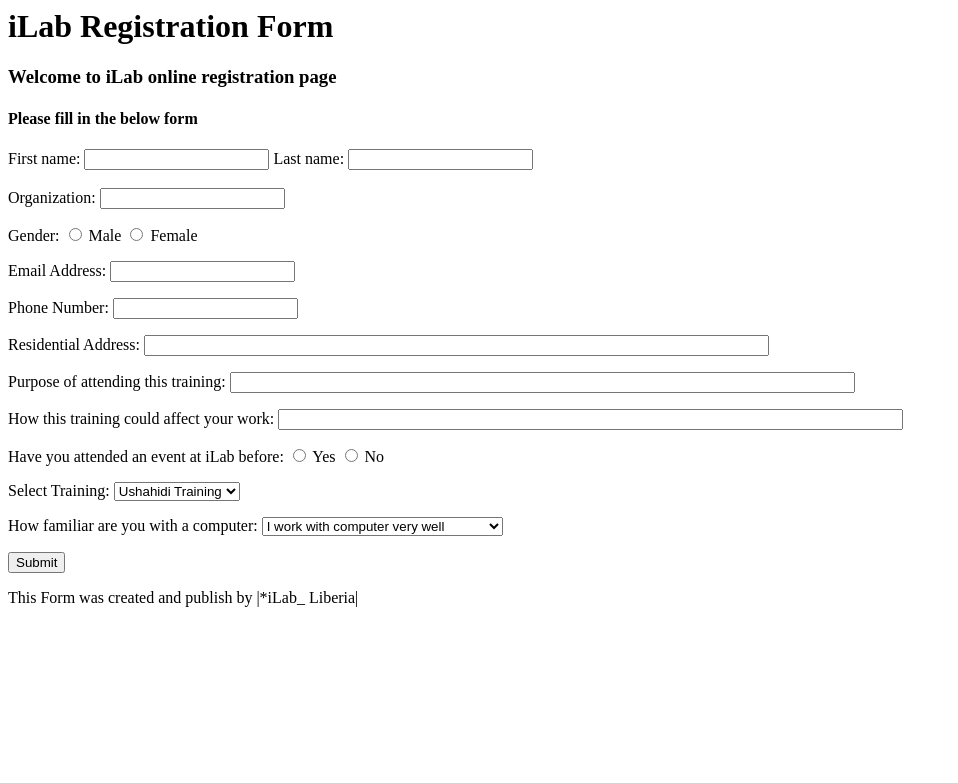
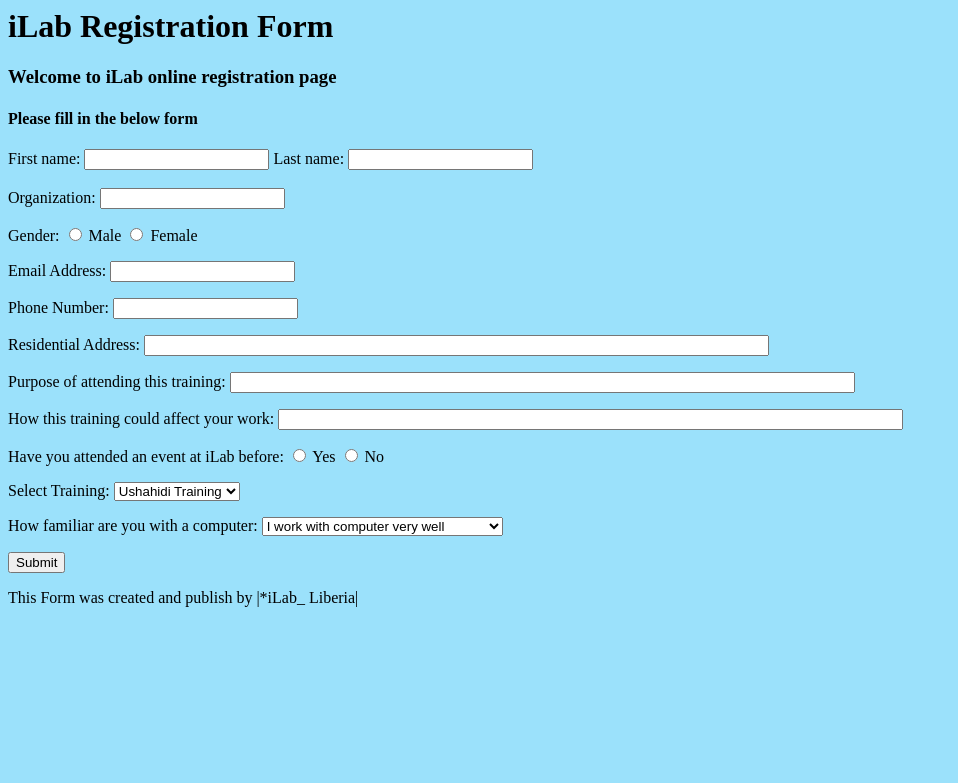
Before and after one commit to jetherton/iLab-Registration-Program, a PHP site: page /index.html in a window 1280 px wide. Shown: the top 783 px of the page, without its empty margins (0-958 px from the left). Run offline with PHP 8.4, Linux system fonts and the light colour scheme.

Commit message:
made the background blue

```diff
--- a/stylesheet/style.css
+++ b/stylesheet/style.css
@@ -1,6 +1,6 @@
 body
 		{
-
+			background: #9BE1FB;
 
 		}
 
```
